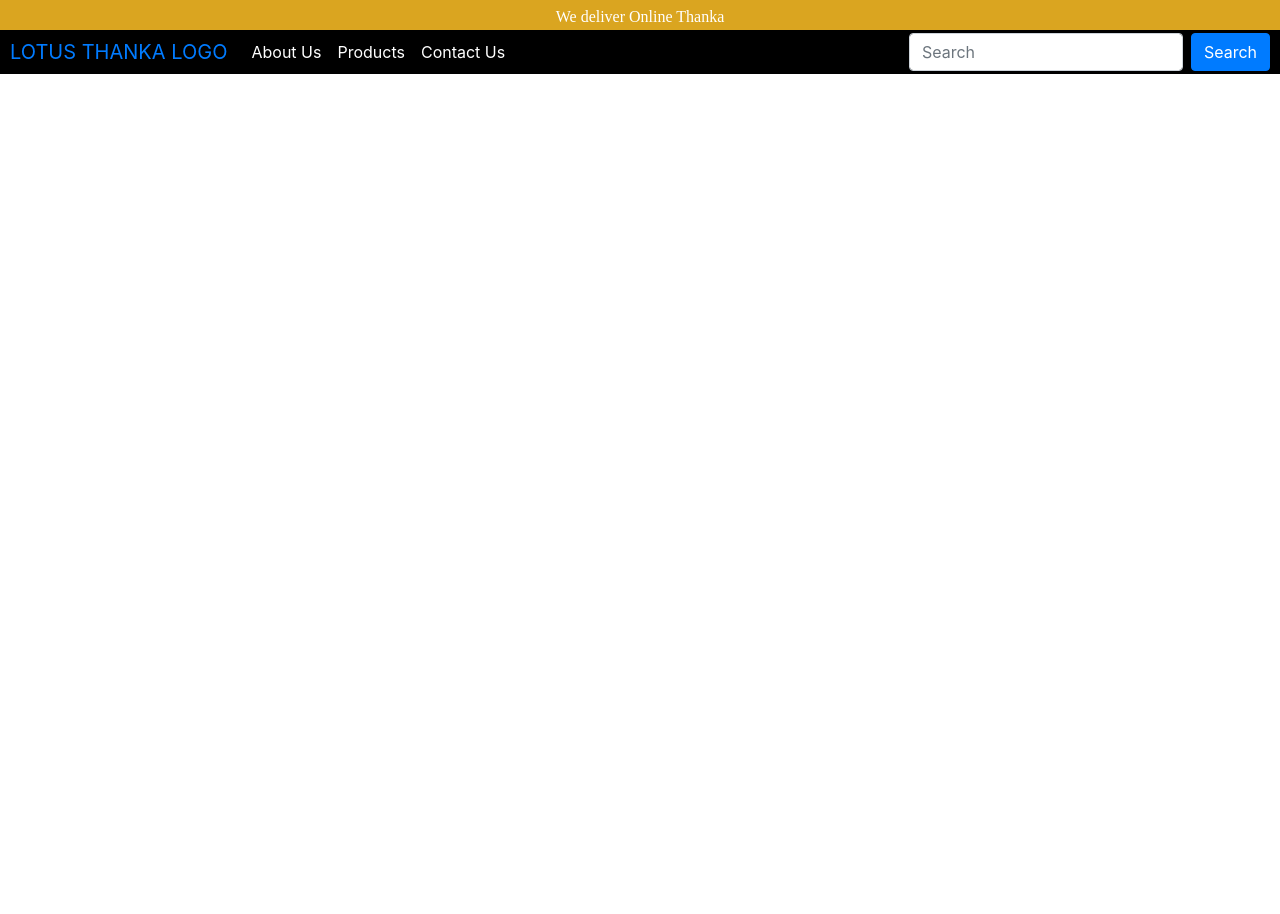
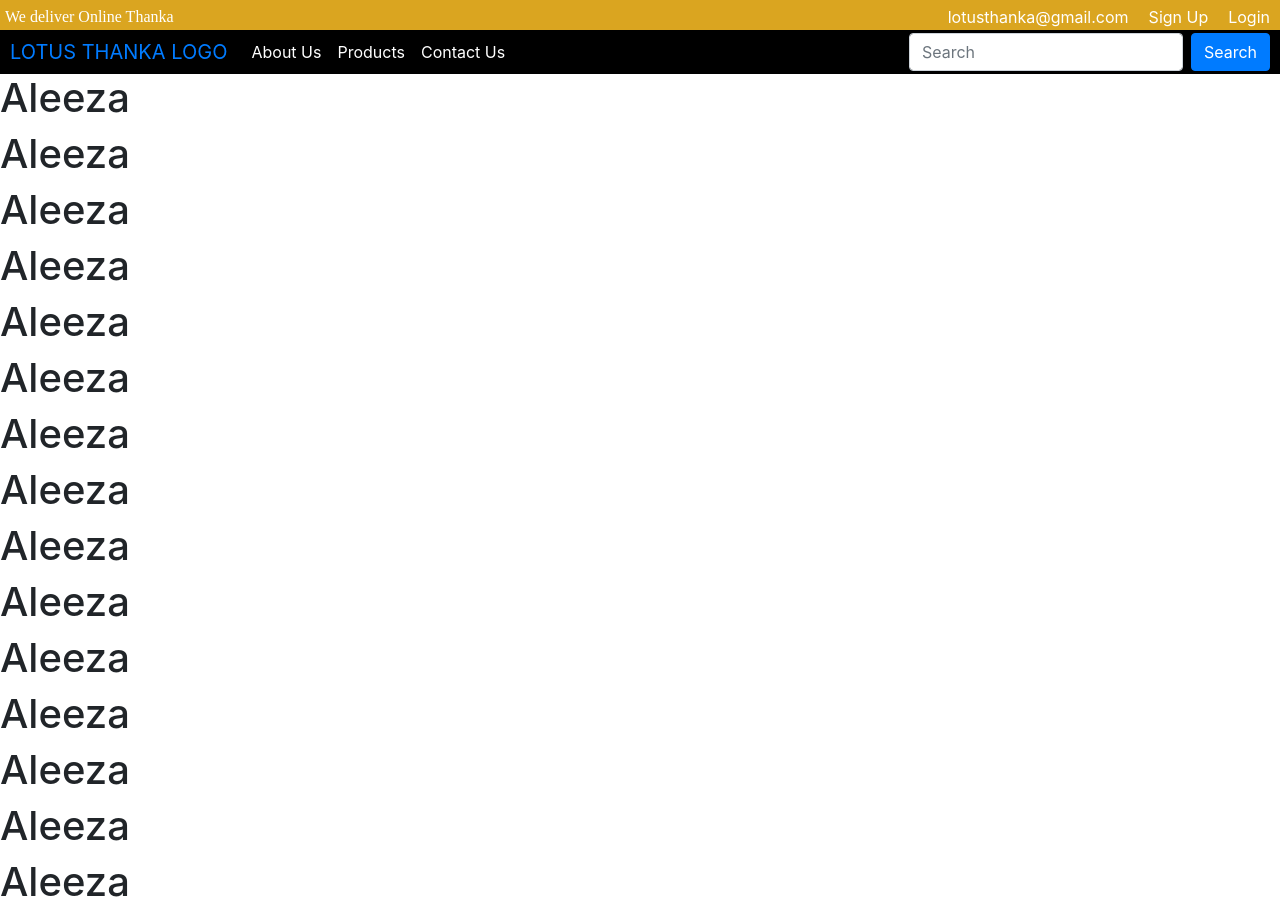
Before and after one commit to aleeza1/Template, a plain HTML site: page index.html in a window 1280 px wide. Before the commit the page ends 800 px from the top, so only its background shows below. Drawn offline with nearby package versions, Linux system fonts and the light colour scheme.

Commit message:
sticky navbar

```diff
--- a/css/layout.css
+++ b/css/layout.css
@@ -16,11 +16,23 @@
 
 .nav-brandline {
     height: 25px;
-    width: 100%;
+    width: auto;
     color: white;
     font-family: Pooper;
     padding: 5px;
-    text-align: center;
+    float: left;
+}
+
+.user-nav {
+    height: 25px;
+    width: auto;
+    float: right;
+    padding: 5px 10px;
+    color: white;
+}
+
+.user-nav {
+    height: 25px;
 }
 
 .navbar {
--- a/css/style.css
+++ b/css/style.css
@@ -0,0 +1,14 @@
+.user-nav ul {
+    list-style-type: none;
+}
+
+.user-nav ul li {
+    float: left;
+}
+
+.user-nav ul li a {
+    display: inline;
+    text-decoration: none;
+    color: white;
+    padding: 10px 10px;
+}
--- a/index.html
+++ b/index.html
@@ -16,9 +16,22 @@
     <div class="main-wrapper">
         <div class="navbar-wrapper">
             <div class="topnav">
-                <p class="nav-brandline">We deliver Online Thanka</p>
+                <div class="nav-brandline">
+                    <p>We deliver Online Thanka</p>
+                </div>
+                <div class="user-nav">
+                    <ul>
+                        <li>
+                            <a href="#email"></a>lotusthanka@gmail.com</li>
+                        <li>
+                            <a href="#signup"></a>Sign Up</li>
+                        <li>
+                            <a href="#login"></a>Login</li>
+                    </ul>
+                </div>
+
             </div>
-            <nav class="navbar navbar-expand-lg navbar-custom">
+            <nav class="navbar navbar-expand-lg  sticky-top navbar-custom">
                 <a class="navbar-brand" href="#">LOTUS THANKA LOGO</a>
                 <button class="navbar-toggler" type="button" data-toggle="collapse" data-target="#navbarSupportedContent" aria-controls="navbarSupportedContent" aria-expanded="false" aria-label="Toggle navigation">
                     <span class="navbar-toggler-icon"></span>
@@ -41,6 +54,24 @@
                     <button class="btn btn-primary my-2 my-sm-0" type="submit">Search</button>
                 </form>
             </nav>
+            <div class="banner">
+                <h1>Aleeza</h1>
+                <h1>Aleeza</h1>
+                <h1>Aleeza</h1>
+                <h1>Aleeza</h1>
+                <h1>Aleeza</h1>
+                <h1>Aleeza</h1>
+                <h1>Aleeza</h1>
+                <h1>Aleeza</h1>
+                <h1>Aleeza</h1>
+                <h1>Aleeza</h1>
+                <h1>Aleeza</h1>
+                <h1>Aleeza</h1>
+                <h1>Aleeza</h1>
+                <h1>Aleeza</h1>
+                <h1>Aleeza</h1>
+
+            </div>
         </div>
 
     </div>
```
